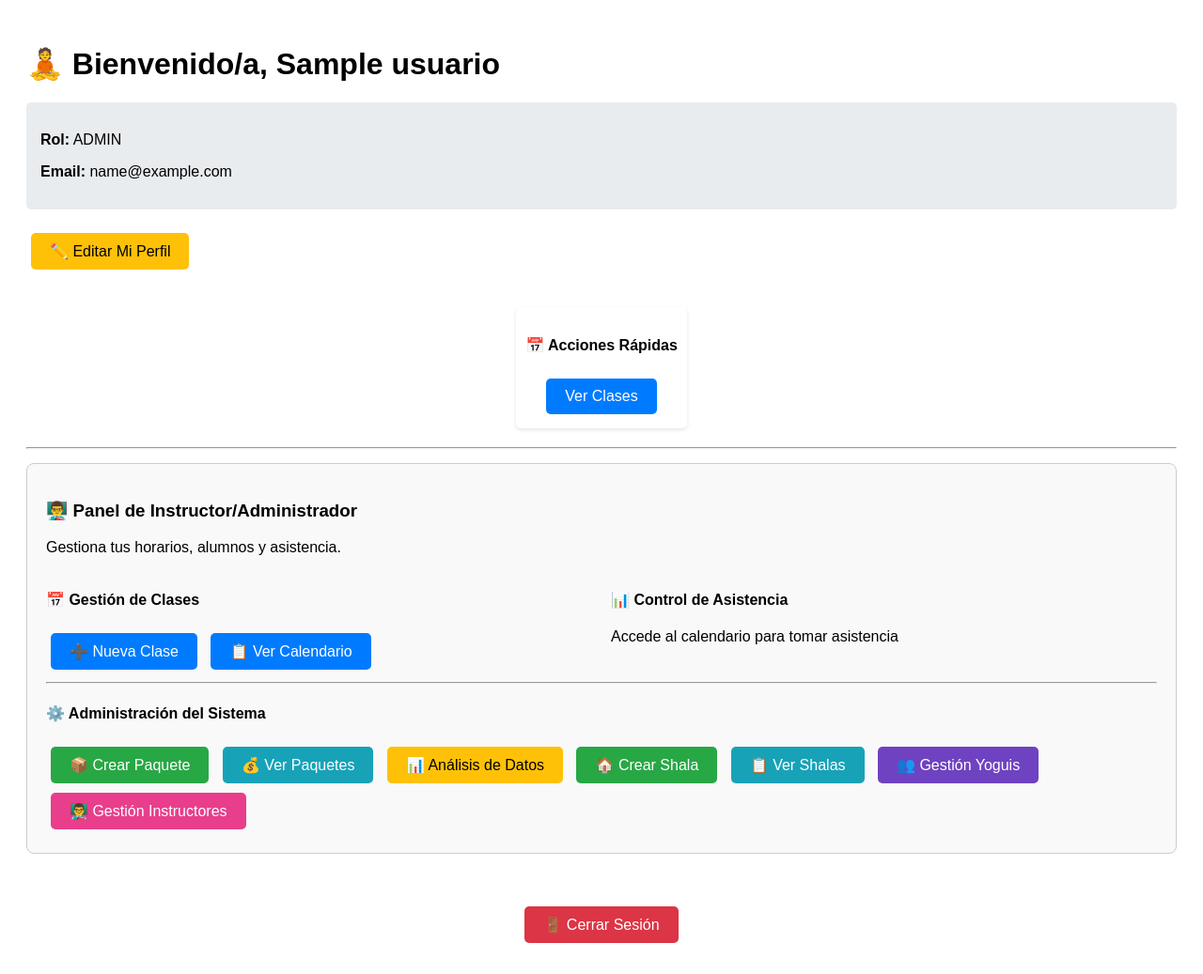
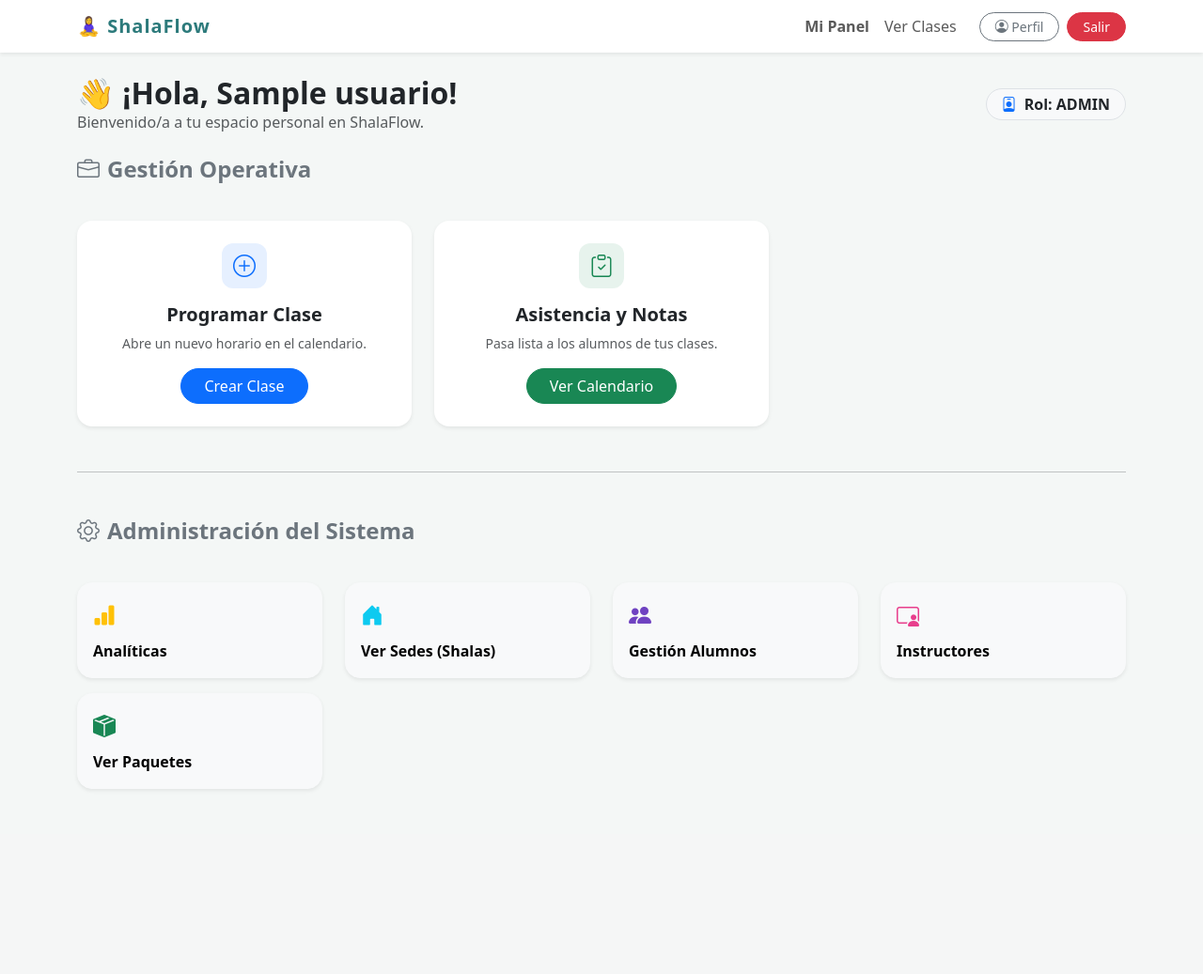
Before and after one commit to jlmontielc/sistema-gestion-shala, a Flask app: page /panel in a window 1280 px wide. Shown: the whole page at 94% size. After the commit the page ends 841 px from the top, so only its background shows below. Run offline with Flask 3, Linux system fonts and the light colour scheme; a user stored in the database is signed in; tables that the repository leaves empty hold one stand-in row (values such as "Sample post").

Commit message:
cambio panel

```diff
--- a/app/templates/panel.html
+++ b/app/templates/panel.html
@@ -1,167 +1,199 @@
-<!DOCTYPE html>
-<html lang="es">
-<head>
-    <meta charset="UTF-8">
-    <title>Panel - Sistema de Gestión de Shalas</title>
+{% extends "base.html" %}
+
+{% block title %}Mi Panel | ShalaFlow{% endblock %}
+
+{% block extra_css %}
 <style>
-        body { font-family: sans-serif; padding: 20px; }
-        .card {
-            border: 1px solid #ccc;
-            padding: 20px;
-            margin: 15px 0;
-            border-radius: 8px;
-            background-color: #f9f9f9;
+    /* Efecto hover suave para las tarjetas interactivas */
+    .hover-card {
+        transition: transform 0.2s ease, box-shadow 0.2s ease;
     }
-        .btn {
-            display: inline-block;
-            padding: 10px 20px;
-            background: #007bff;
-            color: white;
-            text-decoration: none;
-            border-radius: 5px;
-            margin: 5px;
+    .hover-card:hover {
+        transform: translateY(-5px);
+        box-shadow: 0 10px 20px rgba(0,0,0,0.1) !important;
     }
-        .btn-danger { background: #dc3545; }
-        .btn-success { background: #28a745; }
-        .btn-info { background: #17a2b8; }
-        .btn-warning { background: #ffc107; color: black; }
-
-        .user-info {
-            background-color: #e9ecef;
-            padding: 15px;
-            border-radius: 5px;
-            margin-bottom: 20px;
-        }
-
-        .saldo {
-            font-size: 1.2em;
-            color: #28a745;
-            font-weight: bold;
-        }
-
-        .grid-2 {
-            display: grid;
-            grid-template-columns: repeat(2, 1fr);
-            gap: 20px;
-        }
-
-        .stats {
+    .icon-box {
+        width: 48px;
+        height: 48px;
+        border-radius: 12px;
         display: flex;
-            justify-content: space-around;
-            margin: 20px 0;
-        }
-
-        .stat-box {
-            text-align: center;
-            padding: 10px;
-            background: white;
-            border-radius: 5px;
-            box-shadow: 0 2px 4px rgba(0,0,0,0.1);
+        align-items: center;
+        justify-content: center;
+        font-size: 24px;
     }
 </style>
-</head>
-<body>
+{% endblock %}
 
-    <h1>🧘 Bienvenido/a, {{ usuario.nombre }}</h1>
-
-    <div class="user-info">
-        <p><strong>Rol:</strong> {{ usuario.rol }}</p>
-        <p><strong>Email:</strong> {{ usuario.email }}</p>
-        {% if usuario.rol == 'YOGUI' %}
-            <p><strong>Saldo de clases:</strong> <span class="saldo">{{ usuario.saldo_clases }} clases</span></p>
-        {% endif %}
+{% block content %}
+<div class="d-flex justify-content-between align-items-center mb-4 mt-2">
+    <div>
+        <h2 class="fw-bold text-dark mb-0">👋 ¡Hola, {{ usuario.nombre }}!</h2>
+        <p class="text-muted mb-0">Bienvenido/a a tu espacio personal en ShalaFlow.</p>
     </div>
-
-    <a href="{{ url_for('auth.perfil') }}" class="btn btn-warning" style="margin-bottom: 20px;">✏️ Editar Mi Perfil</a>
-
-    <div class="stats">
-        <div class="stat-box">
-            <h4>📅 Acciones Rápidas</h4>
-            <a href="{{ url_for('clases.listar_clases') }}" class="btn">Ver Clases</a>
+    <div class="text-end d-none d-md-block">
+        <span class="badge bg-light text-dark border px-3 py-2 rounded-pill fs-6">
+            <i class="bi bi-person-badge text-primary me-1"></i> Rol: {{ usuario.rol }}
+        </span>
+    </div>
 </div>
 
 {% if usuario.rol == 'YOGUI' %}
-        <div class="stat-box">
-            <h4>🎫 Mis Reservas</h4>
-            <a href="{{ url_for('reservas.mis_reservas') }}" class="btn btn-success">Ver Reservas</a>
-            <a href="{{ url_for('reservas.ver_notificaciones') }}" class="btn btn-info">
-                🔔 Notificaciones
-                {% if notificaciones_no_leidas > 0 %}
-                    ({{ notificaciones_no_leidas }})
-                {% endif %}
+<div class="row g-4 mb-5">
+
+    <div class="col-md-4">
+        <div class="card border-0 shadow-sm rounded-4 h-100 bg-primary text-white" style="background: linear-gradient(135deg, #2c7a7b 0%, #319795 100%);">
+            <div class="card-body p-4 d-flex flex-column justify-content-center text-center">
+                <h5 class="fw-normal mb-3 opacity-75">Clases Disponibles</h5>
+                <h1 class="display-2 fw-bold mb-0">{{ usuario.saldo_clases }}</h1>
+                <div class="mt-4">
+                    <a href="{{ url_for('paquetes.listar_paquetes') }}" class="btn btn-light rounded-pill fw-bold text-primary px-4">
+                        <i class="bi bi-cart-plus me-1"></i> Comprar más
                     </a>
                 </div>
-        {% endif %}
             </div>
-    <hr>
-
-    {% if usuario.rol in ['INSTRUCTOR', 'ADMIN', 'ADMIN_SHALA'] %}
-    <div class="card">
-        <h3>👨‍🏫 Panel de Instructor/Administrador</h3>
-        <p>Gestiona tus horarios, alumnos y asistencia.</p>
-
-        <div class="grid-2">
-            <div>
-                <h4>📅 Gestión de Clases</h4>
-                <a href="{{ url_for('clases.crear_clase') }}" class="btn">➕ Nueva Clase</a>
-                <a href="{{ url_for('clases.listar_clases') }}" class="btn">📋 Ver Calendario</a>
-            </div>
-
-            <div>
-                <h4>📊 Control de Asistencia</h4>
-                <p>Accede al calendario para tomar asistencia</p>
         </div>
     </div>
 
-        {% if usuario.rol in ['ADMIN', 'ADMIN_SHALA'] %}
-        <hr>
-        <h4>⚙️ Administración del Sistema</h4>
-        <a href="{{ url_for('paquetes.crear_paquete') }}" class="btn btn-success">📦 Crear Paquete</a>
-        <a href="{{ url_for('paquetes.listar_paquetes') }}" class="btn btn-info">💰 Ver Paquetes</a>
-        <a href="/analisis" class="btn btn-warning">📊 Análisis de Datos</a>
+    <div class="col-md-8">
+        <div class="row g-4 h-100">
+            <div class="col-sm-6">
+                <a href="{{ url_for('clases.listar_clases') }}" class="text-decoration-none">
+                    <div class="card border-0 shadow-sm rounded-4 h-100 hover-card">
+                        <div class="card-body p-4">
+                            <div class="icon-box bg-success bg-opacity-10 text-success mb-3">
+                                <i class="bi bi-calendar-check"></i>
+                            </div>
+                            <h5 class="fw-bold text-dark">Calendario</h5>
+                            <p class="text-muted small mb-0">Reserva tu lugar en las próximas clases.</p>
+                        </div>
+                    </div>
+                </a>
+            </div>
 
-        {% if usuario.rol == 'ADMIN' or (usuario.rol == 'ADMIN_SHALA' and not usuario.shala_id) %}
-            <a href="{{ url_for('shalas.crear_shala') }}" class="btn btn-success">🏠 Crear Shala</a>
+            <div class="col-sm-6">
+                <a href="{{ url_for('reservas.mis_reservas') }}" class="text-decoration-none">
+                    <div class="card border-0 shadow-sm rounded-4 h-100 hover-card">
+                        <div class="card-body p-4">
+                            <div class="icon-box bg-warning bg-opacity-10 text-warning mb-3">
+                                <i class="bi bi-ticket-perforated"></i>
+                            </div>
+                            <h5 class="fw-bold text-dark">Mis Reservas</h5>
+                            <p class="text-muted small mb-0">Revisa o cancela tus clases agendadas.</p>
+                        </div>
+                    </div>
+                </a>
+            </div>
+
+            <div class="col-sm-6">
+                <a href="{{ url_for('asistencia.mis_notas') }}" class="text-decoration-none">
+                    <div class="card border-0 shadow-sm rounded-4 h-100 hover-card">
+                        <div class="card-body p-4">
+                            <div class="icon-box bg-info bg-opacity-10 text-info mb-3">
+                                <i class="bi bi-graph-up-arrow"></i>
+                            </div>
+                            <h5 class="fw-bold text-dark">Mi Progreso</h5>
+                            <p class="text-muted small mb-0">Mira tus estadísticas y notas de los profes.</p>
+                        </div>
+                    </div>
+                </a>
+            </div>
+
+            <div class="col-sm-6">
+                <a href="{{ url_for('reservas.ver_notificaciones') }}" class="text-decoration-none">
+                    <div class="card border-0 shadow-sm rounded-4 h-100 hover-card position-relative">
+                        <div class="card-body p-4">
+                            <div class="icon-box bg-danger bg-opacity-10 text-danger mb-3">
+                                <i class="bi bi-bell"></i>
+                                {% if notificaciones_no_leidas > 0 %}
+                                    <span class="position-absolute top-0 start-100 translate-middle badge rounded-pill bg-danger" style="margin-top: 30px; margin-left: -35px;">
+                                        {{ notificaciones_no_leidas }}
+                                    </span>
                                 {% endif %}
-
-        <a href="{{ url_for('shalas.listar_shalas') }}" class="btn btn-info">📋 Ver Shalas</a>
-
-        <a href="{{ url_for('auth.listar_yoguis') }}" class="btn" style="background-color: #6f42c1;">👥 Gestión Yoguis</a>
-        <a href="{{ url_for('auth.listar_instructores') }}" class="btn" style="background-color: #e83e8c;">👨‍🏫 Gestión Instructores</a>
-        {% endif %}
+                            </div>
+                            <h5 class="fw-bold text-dark">Notificaciones</h5>
+                            <p class="text-muted small mb-0">Avisos importantes sobre tus reservas.</p>
+                        </div>
+                    </div>
+                </a>
+            </div>
+        </div>
+    </div>
 </div>
 {% endif %}
 
-    {% if usuario.rol == 'YOGUI' %}
-    <div class="card">
-        <h3>🧘‍♀️ Panel de Alumno (Yogui)</h3>
 
-        <div class="grid-2">
-            <div>
-                <h4>📅 Clases y Reservas</h4>
-                <a href="{{ url_for('clases.listar_clases') }}" class="btn">📅 Ver Calendario y Reservar</a>
-                <a href="{{ url_for('reservas.mis_reservas') }}" class="btn">🎫 Ver Mis Reservas</a>
-                <a href="{{ url_for('reservas.ver_notificaciones') }}" class="btn btn-info">🔔 Ver Notificaciones</a>
-                <a href="{{ url_for('asistencia.mis_notas') }}" class="btn btn-info">📈 Ver mi Progreso</a>
+{% if usuario.rol in ['ADMIN', 'ADMIN_SHALA', 'INSTRUCTOR'] %}
+<div class="row g-4 mb-4">
+    <div class="col-12">
+        <h4 class="fw-bold text-secondary mb-3"><i class="bi bi-briefcase me-2"></i>Gestión Operativa</h4>
     </div>
 
-            <div>
-                <h4>🛒 Compras</h4>
-                <a href="{{ url_for('paquetes.listar_paquetes') }}" class="btn btn-success">🛒 Comprar Paquetes</a>
-                <p><small>Tu saldo: <strong>{{ usuario.saldo_clases }} clases</strong></small></p>
+    <div class="col-md-4">
+        <div class="card border-0 shadow-sm rounded-4 h-100">
+            <div class="card-body p-4 text-center">
+                <div class="icon-box bg-primary bg-opacity-10 text-primary mx-auto mb-3">
+                    <i class="bi bi-plus-circle"></i>
+                </div>
+                <h5 class="fw-bold">Programar Clase</h5>
+                <p class="text-muted small">Abre un nuevo horario en el calendario.</p>
+                <a href="{{ url_for('clases.crear_clase') }}" class="btn btn-primary rounded-pill px-4">Crear Clase</a>
+            </div>
         </div>
     </div>
 
-        <hr>
-        <h4>📍 Nuestras Sedes</h4>
-        <a href="{{ url_for('shalas.listar_shalas') }}" class="btn">🏢 Ver Sedes Disponibles</a>
-        <p><small>Conoce las direcciones y detalles de nuestros centros</small></p>
+    <div class="col-md-4">
+        <div class="card border-0 shadow-sm rounded-4 h-100">
+            <div class="card-body p-4 text-center">
+                <div class="icon-box bg-success bg-opacity-10 text-success mx-auto mb-3">
+                    <i class="bi bi-clipboard-check"></i>
+                </div>
+                <h5 class="fw-bold">Asistencia y Notas</h5>
+                <p class="text-muted small">Pasa lista a los alumnos de tus clases.</p>
+                <a href="{{ url_for('clases.listar_clases') }}" class="btn btn-success rounded-pill px-4">Ver Calendario</a>
+            </div>
+        </div>
+    </div>
 </div>
 {% endif %}
 
-    <br><br>
-    <div style="text-align: center;">
-        <a href="{{ url_for('auth.cerrar_sesion') }}" class="btn btn-danger">🚪 Cerrar Sesión</a>
+
+{% if usuario.rol in ['ADMIN', 'ADMIN_SHALA'] %}
+<hr class="my-5 opacity-25">
+<div class="row g-4 mb-5">
+    <div class="col-12">
+        <h4 class="fw-bold text-secondary mb-3"><i class="bi bi-gear me-2"></i>Administración del Sistema</h4>
     </div>
-</body>
-</html>
+
+    <div class="col-md-3 col-sm-6">
+        <a href="/analisis" class="btn btn-light w-100 p-3 shadow-sm rounded-4 text-start fw-bold hover-card">
+            <i class="bi bi-bar-chart-fill text-warning fs-4 d-block mb-2"></i> Analíticas
+        </a>
+    </div>
+
+    <div class="col-md-3 col-sm-6">
+        <a href="{{ url_for('shalas.listar_shalas') }}" class="btn btn-light w-100 p-3 shadow-sm rounded-4 text-start fw-bold hover-card">
+            <i class="bi bi-house-door-fill text-info fs-4 d-block mb-2"></i> Ver Sedes (Shalas)
+        </a>
+    </div>
+
+    <div class="col-md-3 col-sm-6">
+        <a href="{{ url_for('auth.listar_yoguis') }}" class="btn btn-light w-100 p-3 shadow-sm rounded-4 text-start fw-bold hover-card">
+            <i class="bi bi-people-fill text-purple fs-4 d-block mb-2" style="color: #6f42c1;"></i> Gestión Alumnos
+        </a>
+    </div>
+
+    <div class="col-md-3 col-sm-6">
+        <a href="{{ url_for('auth.listar_instructores') }}" class="btn btn-light w-100 p-3 shadow-sm rounded-4 text-start fw-bold hover-card">
+            <i class="bi bi-person-video3 text-pink fs-4 d-block mb-2" style="color: #e83e8c;"></i> Instructores
+        </a>
+    </div>
+
+    <div class="col-md-3 col-sm-6 mt-3">
+        <a href="{{ url_for('paquetes.listar_paquetes') }}" class="btn btn-light w-100 p-3 shadow-sm rounded-4 text-start fw-bold hover-card">
+            <i class="bi bi-box-seam-fill text-success fs-4 d-block mb-2"></i> Ver Paquetes
+        </a>
+    </div>
+</div>
+{% endif %}
+
+{% endblock %}
```
Lines whose indentation alone changed are shown as unchanged.
